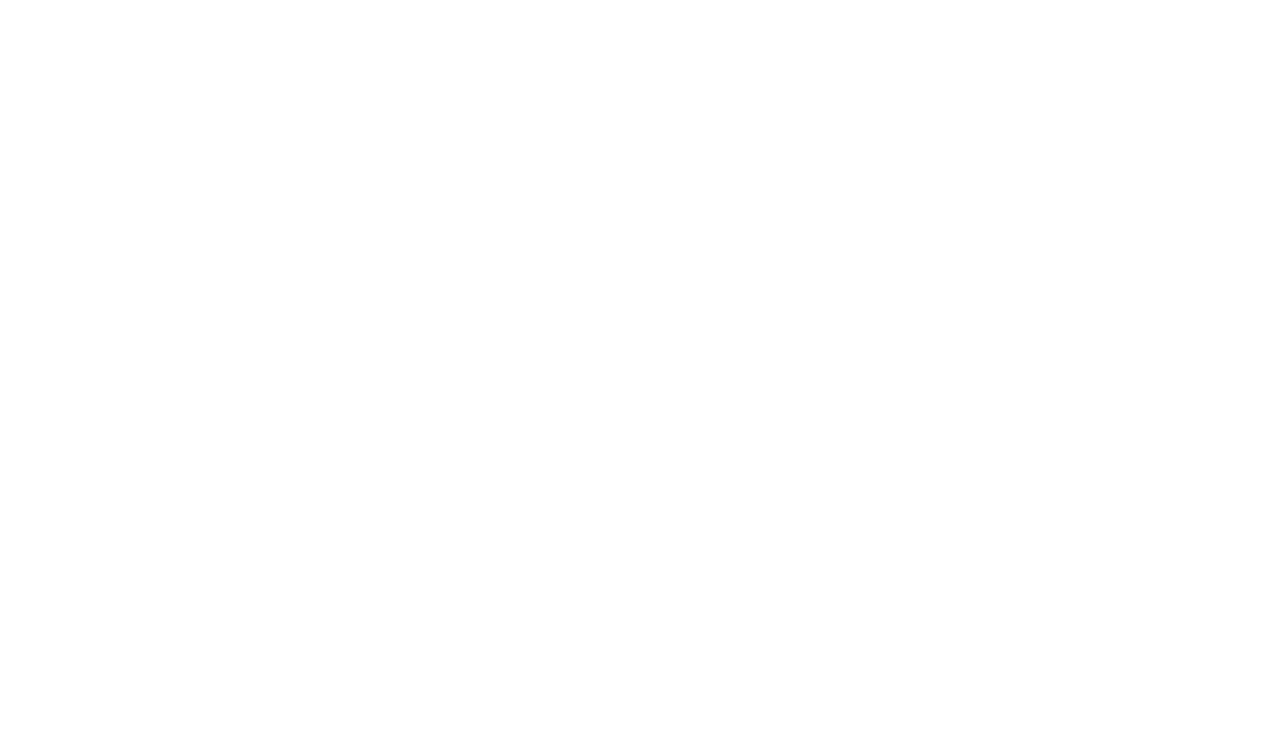
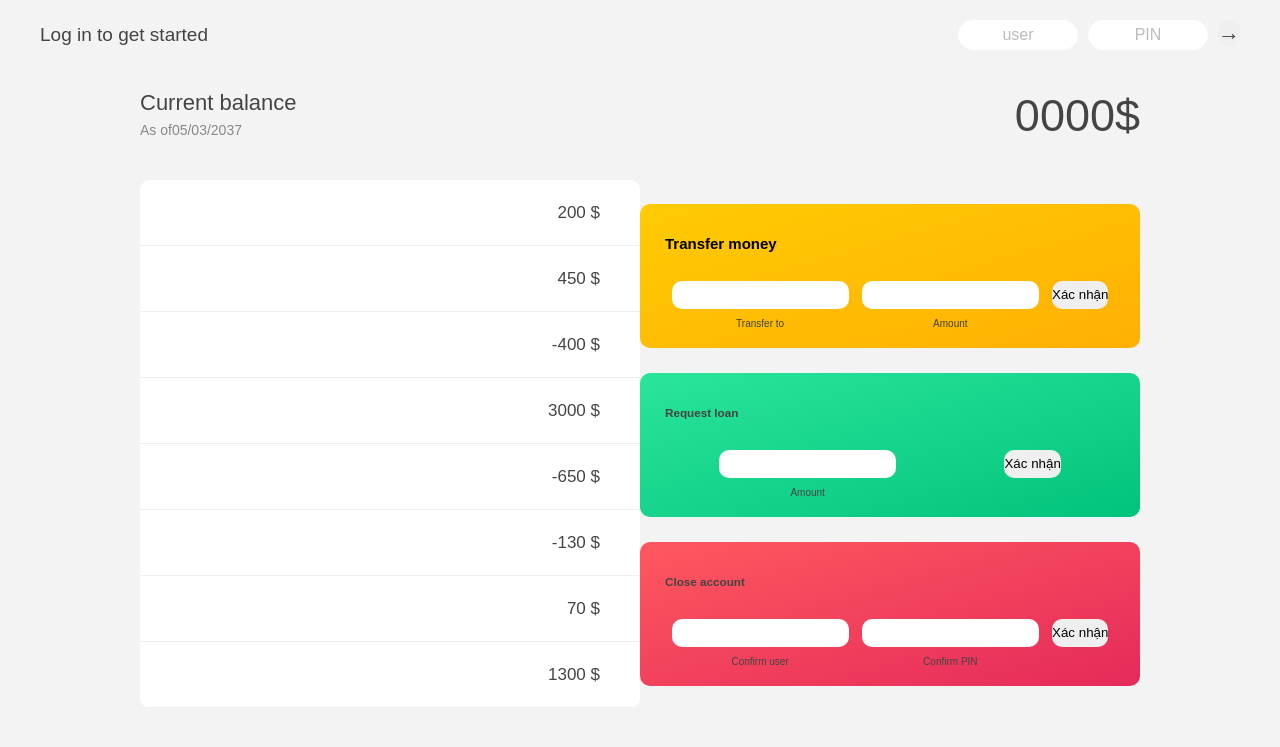
Before and after one commit to 0359689640Diep/JsNangCao, a plain HTML site: page Section11/index.html in a window 1280 px wide. Drawn offline with Linux system fonts and the light colour scheme.

Commit message:
Add lap5,6

```diff
--- /dev/null
+++ b/Section11/bankistApp.js
@@ -0,0 +1,85 @@
+// data
+const account1 = {
+    ower: "Jonas Schmedtmann",
+    movements: [200, 450, -400, 3000, -650, -130, 70, 1300],
+    interestRate: 1.2,
+    pin: 1111
+}
+const account2 = {
+    ower: "Jessica Davis",
+    movements: [5000, 340, -410, -790, -650, -130, 70, -300],
+    interestRate: 1.5,
+    pin: 2222
+}
+const account3 = {
+    ower: "Steven Thomas Williams",
+    movements: [200, 340, 410, -790, -650, -130, 70, -300],
+    interestRate: 0.7,
+    pin: 3333
+}
+const account4 = {
+    ower: "Sarah Smith",
+    movements: [430, 340, -410, -790, -650, -130, 70, -300],
+    interestRate: 1,
+    pin: 4444
+}
+const accounts = [account1, account2, account3, account4];
+
+// element
+const letWelcome = document.querySelector(".welcome");
+const labelDate = document.querySelector(".date");
+const labelBalance = document.querySelector(".balance_value");
+const labelSumIn = document.querySelector(".summary__value--in");
+const labelSumOut = document.querySelector(".summary__value--out");
+const labelSumInterset = document.querySelector(".summary__value--interest");
+const labelTimer = document.querySelector(".timer");
+
+const containerApp = document.querySelector(".app");
+const containerMove = document.querySelector(".movements");
+
+const btnLogin = document.querySelector(".login_btn");
+const btnTransfer = document.querySelector(".form_btn--trasfer");
+const btnLoan = document.querySelector(".form_btn--loan");
+const btnClose = document.querySelector(".form_btn--close");
+const btnSort = document.querySelector(".btn--sort");
+
+const inputLoginUsername = document.querySelector(".login__input--user");
+const inputLoginPin = document.querySelector(".login__input--pin");
+const inputTransferTo = document.querySelector(".form__input--to");
+const inputTransferAmount = document.querySelector(".form__input--amount");
+
+const inputCloseUsername = document.querySelector(".form__input--user");
+const inputClosePin = document.querySelector(".form__input--pin");
+
+const dispayMovents = function(movements) {
+
+    containerMove.innerHTML = "";
+
+    movements.forEach(function(mov, i) {
+
+        const type = mov > 0 ? "deposit" : "withdrawal"
+
+        const html = `
+                <div class="movements__row">
+                    <div class="movements__type movements__type--${type}">${i + 1} ${type}</div>
+                    <div class="movements__value">${mov} $</div>
+                </div>
+        `;
+        containerMove.insertAdjacentHTML('beforeend', html)
+    });
+}
+dispayMovents(account1.movements)
+
+const createUserName = function(accs){
+
+    accs.forEach(function(accs) {
+
+        accs.username = accs.ower
+        .toLowerCase()
+        .split(' ')
+        .map(name => name[0])
+        .join('');
+    })
+}
+console.log(accounts);
+createUserName(accounts)
--- a/Section11/index.html
+++ b/Section11/index.html
@@ -4,9 +4,96 @@
     <meta charset="UTF-8">
     <meta name="viewport" content="width=device-width, initial-scale=1.0">
     <title>Document</title>
+    <link rel="stylesheet" href="./style.css">
 </head>
 <body>
+    <nav>
+        <p class="welcome">Log in to get started</p>
+        <!-- <img class="logo" src="logo.png" alt="Logo"> -->
+        <form action="" class="login">
+            <input placeholder="user" type="text" class="login__input--user">
+            <input placeholder="PIN" maxlength="4" type="text" class="login__input--user">
+            <button class="login_btn">&rarr;</button>
+        </form>
+    </nav>
+    <main class="app">
+        <div class="balance">
+            <div class="balance_container">
+                <div class="balance_item">
+                    <p class="balance_label">Current balance</p>
+                    <p class="balance_date">As of<span class="date">05/03/2037</span></p>
+                </div>
 
+                <p class="balance_value">0000$</p>
+            </div>
+            <div class="balance_movements">
+                <div class="movements">
+                    <!-- <div class="movements__row">
+                        <div class="movements__type movements__type--deposit">2 deposit</div>
+                        <div class="movements__date">3 days ago</div>
+                        <div class="movements__value">4 000$</div>
+                    </div>
+                    <div class="movements__row">
+                        <div class="movements__type movements__type--withdraw">2 withdraw</div>
+                        <div class="movements__date">3 days ago</div>
+                        <div class="movements__value">4 000$</div>
+                    </div> -->
+                </div>
+                <div class="summary">
+                    <div class="summary_item">
+                        <div class="item_title">
+                            <h1>Transfer money</h1>
+                        </div>
+                        <div class="item_content">
+                            <div class="item">
+                                <input type="text">
+                                <p>Transfer to</p>
+                            </div>
+                            <div class="item">
+                                <input type="number">
+                                <p>Amount</p>
+                            </div>
+                            <div class="item">
+                                <button>Xác nhận</button>
+                            </div>
+                        </div>
+                    </div>
+                    <div class="summary_item">
+                        <div class="item_title">
+                            <h3>Request loan</h3>
+                        </div>
+                        <div class="item_content">
+                            <div class="item">
+                                <input type="number">
+                                <p>Amount</p>
+                            </div>
+                            <div class="item">
+                                <button>Xác nhận</button>
+                            </div>
+                        </div>
+                    </div>
+                    <div class="summary_item">
+                        <div class="item_title">
+                            <h3>Close account</h3>
+                        </div>
+                        <div class="item_content">
+                            <div class="item">
+                                <input type="text">
+                                <p>Confirm user</p>
+                            </div>
+                            <div class="item">
+                                <input type="number">
+                                <p>Confirm PIN</p>
+                            </div>
+                            <div class="item">
+                                <button>Xác nhận</button>
+                            </div>
+                        </div>
+                    </div>
+                </div>
+            </div>
+        </div>
+    </main>
 </body>
-<script src="./CodingChallenge4.js"></script>
+<script src="./bankistApp.js"></script>
 </html>
--- /dev/null
+++ b/Section11/style.css
@@ -0,0 +1,238 @@
+*{
+    margin: 0;
+    padding: 0;
+    box-sizing: inherit;
+}
+
+html{
+    font-size: 62.5%;
+    box-sizing: border-box;
+}
+
+body{
+    font-family: "Poppins", sans-serif;
+    color: #444;
+    background-color: #f3f3f3;
+    height: 100vh;
+    padding: 2rem;
+}
+
+nav{
+    display: flex;
+    justify-content: space-between;
+    align-items: center;
+    padding: 0 2rem;
+}
+
+.welcome {
+    font-size: 1.9rem;
+    font-weight: 500;
+}
+
+.logo {
+    height: 5.25rem;
+}
+
+.login {
+    display: flex;
+}
+
+.login__input--user {
+    border: none;
+    padding: 0.5rem 2rem;
+    font-size: 1.6rem;
+    font-family: inherit;
+    text-align: center;
+    width: 12rem;
+    border-radius: 10rem;
+    margin-right: 1rem;
+    color: inherit;
+    border: 1px solid #fff;
+    transition: all 0.3s;
+}
+
+.login__input--user:focus{
+    outline: none;
+    border: 1px solid #ccc;
+}
+.login__input--user::placeholder{
+    color: #bbb;
+}
+
+.login_btn {
+    border: none;
+    background-color: none;
+    font-size: 2.2rem;
+    color: inherit;
+    cursor: pointer;
+    transition: all 0.3s;
+}
+.login_btn:hover,
+.login_btn:focus,
+.login_sort:hover,
+.login_sort:focus
+{
+    outline: none;
+    color: #777;
+}
+.app {
+    position: relative;
+    max-width: 100rem;
+    height: 60rem;
+    margin: 4rem auto;
+    transition: all 1s;
+}
+
+.balance {
+    grid-column: 1 /span 2;
+    align-items: flex-end;
+    margin-bottom: 2rem;
+    width: 100%;
+    height: 100%;
+}
+.balance_container{
+    width: 100%;
+    height: 9%;
+    display: flex;
+    justify-content: space-between;
+}
+
+.balance_label {
+    font-size: 2.2rem;
+    font-weight: 500;
+    margin-bottom: -0.2rem;
+}
+
+.balance_date {
+    font-size: 1.4rem;
+    color: #888;
+    margin: 5% 0;
+}
+
+
+.balance_value {
+    font-size: 4.5rem;
+    font-weight: 400;
+}
+
+.balance_movements{
+    width: 100%;
+    height: 100%;
+    display: flex;
+    justify-content: space-around;
+    align-items: center;
+}
+
+.movements {
+    width: 50%;
+    background-color: #fff;
+    border-radius: 1rem;
+    overflow: scroll;
+}
+
+.movements__row {
+    padding: 2.25rem 4rem;
+    display: flex;
+    align-items: center;
+    border-bottom: 1px solid #eee;
+}
+
+.movements__type {
+    font-size: 1.1rem;
+    text-transform: uppercase;
+    font-weight: 500;
+    color: #fff;
+    padding: 0.1rem 1rem;
+    border-radius: 10rem;
+    margin-right: 2rem;
+}
+
+.movements__type--deposit {
+    background-color: linear-gradient(to top left, #39b385, #9be15c);
+}
+
+.movements__date {
+    font-size: 1.1rem;
+    text-transform: uppercase;
+    font-weight: 500;
+    color: #666;
+}
+
+.movements__value {
+    font-size: 1.7rem;
+    margin-left: auto;
+}
+
+.movements__type--withdraw {
+    background-color: linear-gradient(to top left, #e52a5a, #ff5851);
+}
+
+
+.summary{
+    width: 50%;
+    height: 80%;
+}
+.summary_item {
+    width: 100%;
+    height: 30%;
+    margin-bottom: 5%;
+    padding: 5%;
+    border-radius: 10px;
+
+}
+
+.summary_item:nth-child(1) {
+    background-image: linear-gradient(to top left, #ffb003, #ffcb03);
+}
+.summary_item:nth-child(2) {
+    background-image: linear-gradient(to top left, #02c37c, #2ae59a);
+}
+.summary_item:nth-child(3) {
+    background-image: linear-gradient(to top left, #e52a5a, #ff585f);
+}
+
+.item_title {
+    width: 100%;
+    height: 30%;
+    display: flex;
+    align-items: center;
+}
+.item_title>h1{
+    color: black;
+    font-size: 1.5rem;
+}
+
+.item_content {
+    display: flex;
+    justify-content: space-around;
+    align-items: center;
+    height: 100%;
+    opacity: 2;
+}
+
+.item {
+    height: 50%;
+    text-align: center;
+}
+.item>p{
+    margin: 5% 0;
+
+}
+.item>input, button{
+    width: 100%;
+    height: 60%;
+    border-radius: 10px;
+    outline: none;
+    border: none;
+}
+
+
+    /* color: #66c873;
+    color: #f5465d; */
+    /* color: #333;
+    background-color: linear-gradient(to top left, #ffb003, #ffcb03);
+    background-color: linear-gradient(to top left, #e52a5a, #ff585f);
+
+    background-color: rgba(255, 255, 255, 0.4);
+    background-color: rgba(255, 255, 255, 0.6);
+    */
```
Also changed, not shown: Section11/video2.js (added, +8 -0 lines), Section11/video3.js (added, +35 -0 lines).
